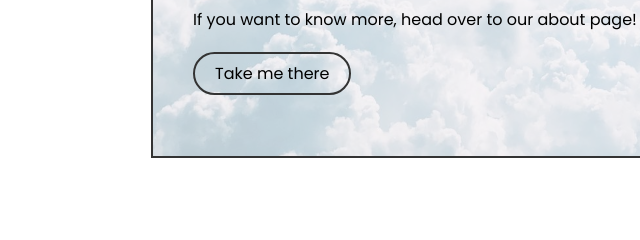
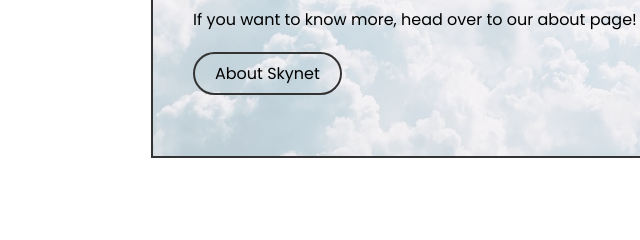
Before and after one commit to JFRG28/fullstack-one-vid, a browser extension: page acc_basics/skynet_eats/index.html in a window 1280 px wide. Shown: the part 1553-1793 px from the top of the page, 139-779 px from the left. Drawn offline with nearby package versions, Linux system fonts and the light colour scheme; no server answers.

Commit message:
changed about button text

```diff
--- a/acc_basics/skynet_eats/index.html
+++ b/acc_basics/skynet_eats/index.html
@@ -71,7 +71,7 @@
                 <p class="about-text">Skynet was founded by Ariana Grande, a true pioneer in the field of AI and robotics.🦾 Our purpose is to serve humans and we realized that we’re driving humans around, we’re walking their bio-pets, why not feed them too?</p>
                 <p>If you want to know more, head over to our about page!</p>
                 <div class="about-link">
-                    <a href="#">Take me there</a>
+                    <a href="#">About Skynet</a>
                 </div>
             </div>
         </div>
```
